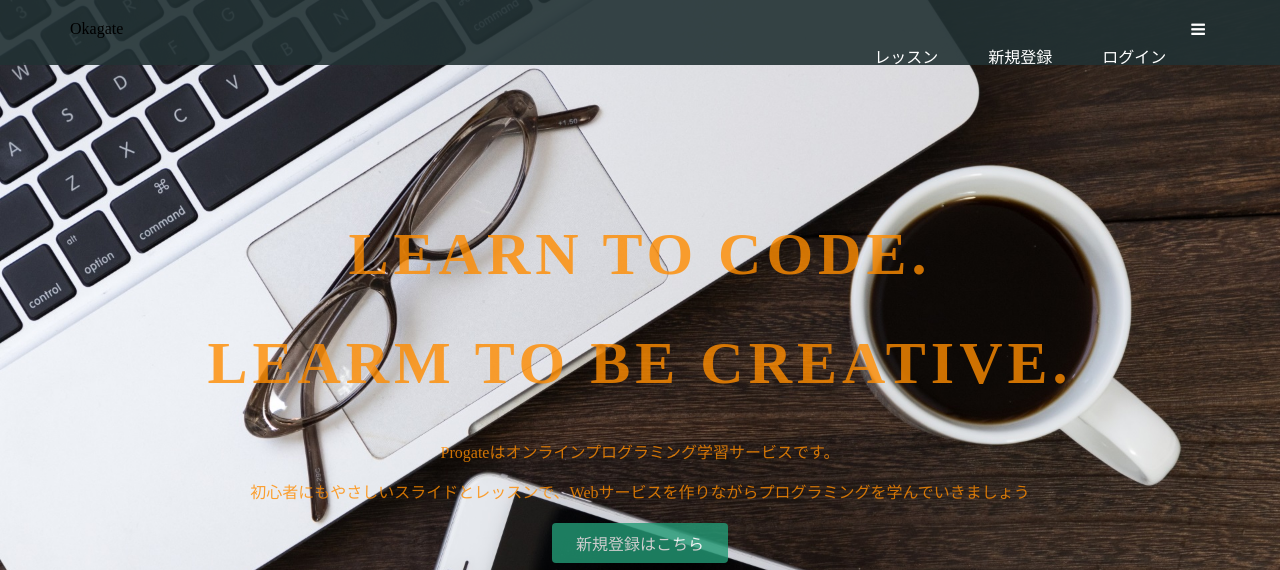
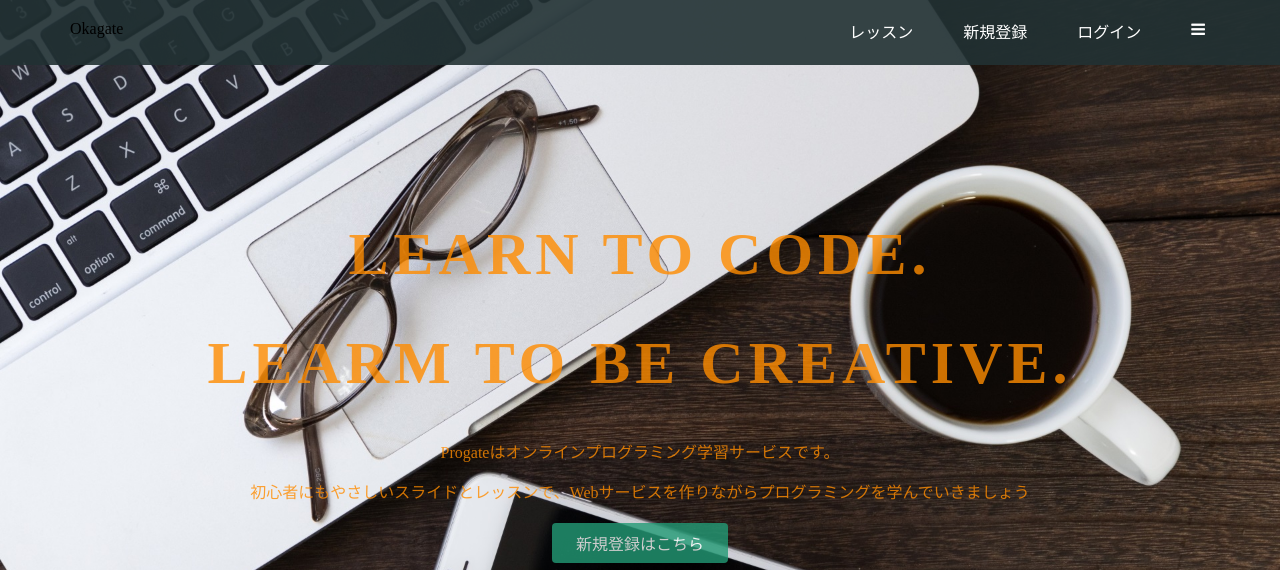
Before and after one commit to daisuke-5599/daisuke.github.io-sample, a plain HTML site: page index.html in a window 1280 px wide. Shown: the top 570 px of the page. Drawn offline with Linux system fonts and the light colour scheme.

Commit message:
Update stylesheet.css

```diff
--- a/stylesheet.css
+++ b/stylesheet.css
@@ -100,7 +100,7 @@ header{
 
 .header-right{
     float:right;
-    margin-top: 25px;
+    margin-right: 25px;
 }
 
 .header-right:hover{
```
